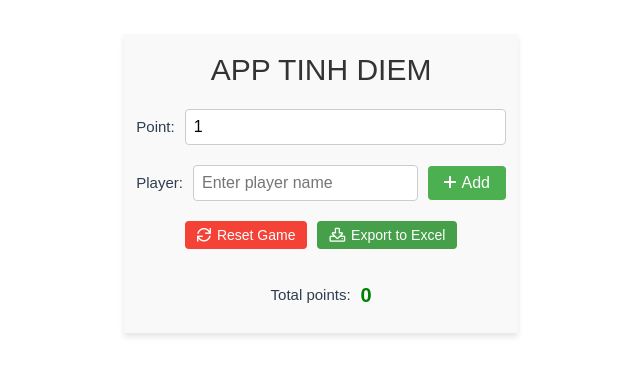
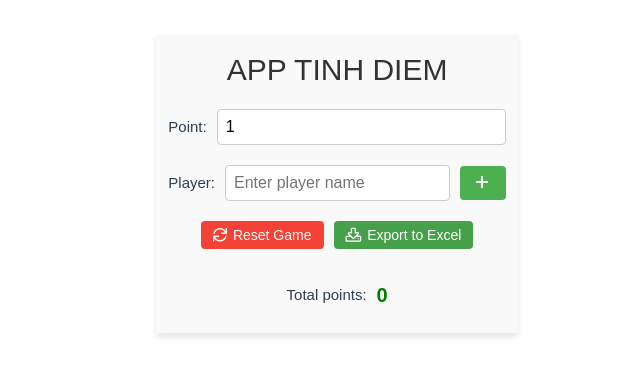
Before and after one commit to tanvndev/TINH_DIEM_BY_VUE, a Vue app: page / in a window 1280 px wide. Shown: the part 217-592 px from the top of the page, without its empty margins (122-762 px from the left). Built offline with nearby package versions, Linux system fonts and the light colour scheme.

Commit message:
Remove text button add

```diff
--- a/src/App.vue
+++ b/src/App.vue
@@ -18,7 +18,6 @@
       <input v-model="newPlayerName" type="text" placeholder="Enter player name" />
       <button @click="addPlayer">
         <i class="far fa-plus mr-2"></i>
-        Add
       </button>
     </div>
 
```
